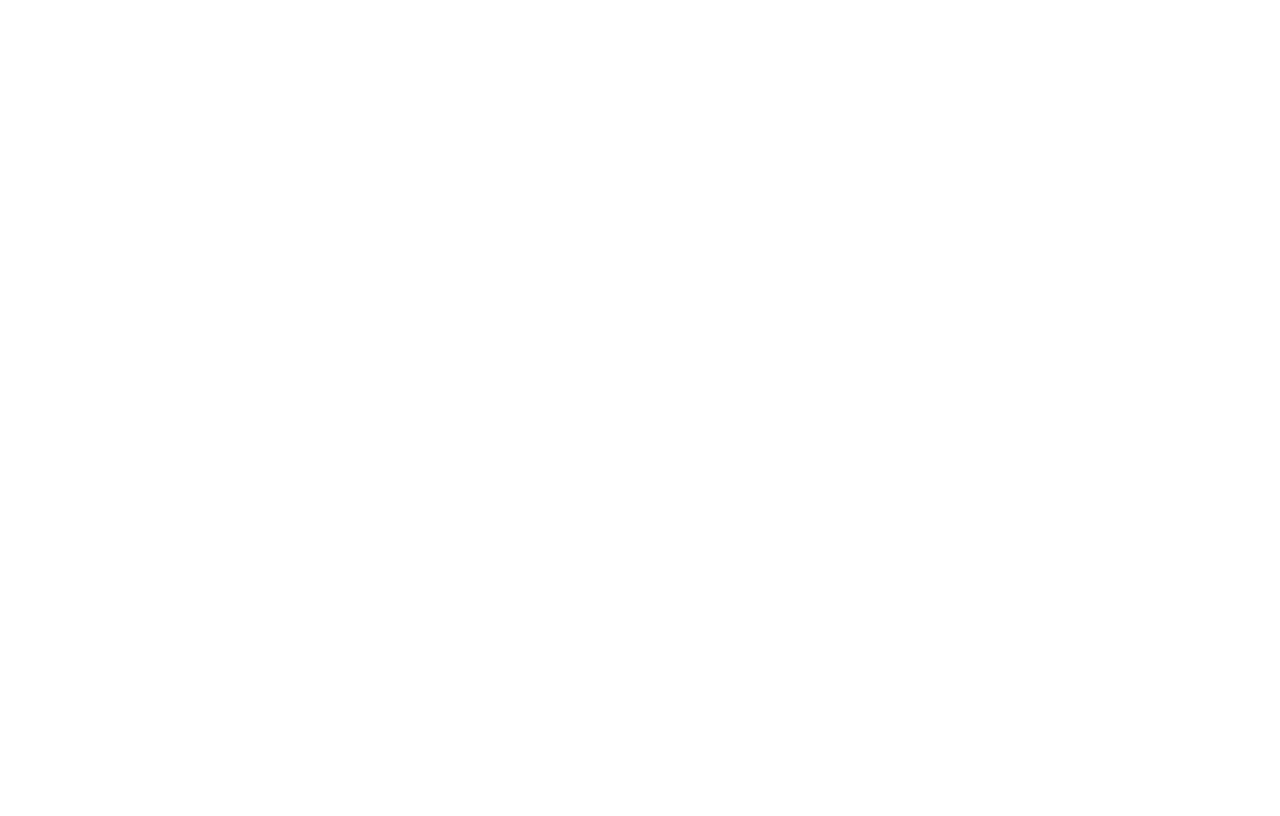
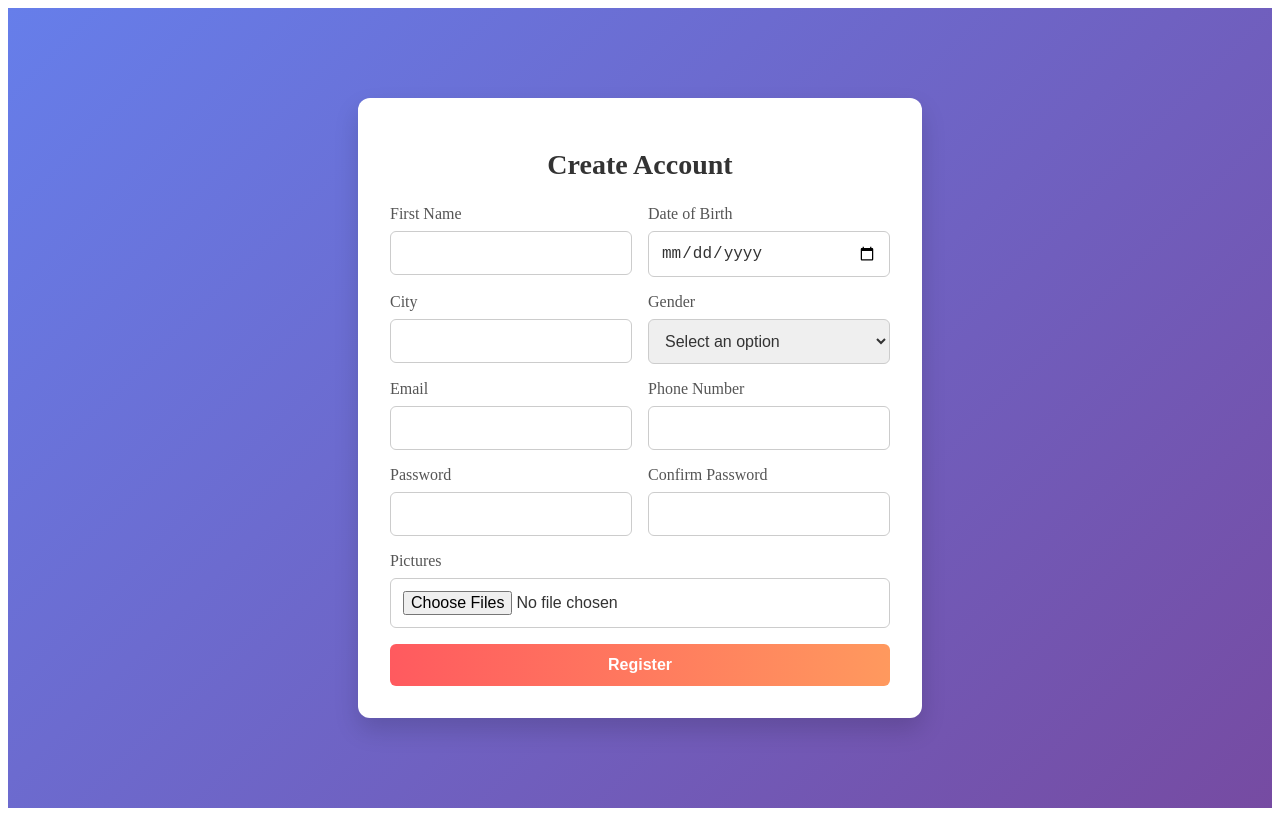
Before and after one commit to StephanieVDH/tinder-frontend, a Vue app: page /register in a window 1280 px wide. Built offline with nearby package versions, Linux system fonts and the light colour scheme.

Commit message:
Register page

```diff
--- a/package.json
+++ b/package.json
@@ -8,6 +8,8 @@
     "lint": "vue-cli-service lint"
   },
   "dependencies": {
+    "axios": "^1.11.0",
+    "bcrypt": "^6.0.0",
     "core-js": "^3.8.3",
     "vue": "^2.6.14",
     "vue-router": "^3.6.5"
--- /dev/null
+++ b/src/components/RegisterPage.vue
@@ -0,0 +1,207 @@
+<template>
+  <div class="register-page">
+    <div class="register-card">
+      <h1>Create Account</h1>
+      <form @submit.prevent="registerUser" enctype="multipart/form-data">
+        <div class="form-grid">
+          <div class="form-group">
+            <label for="firstName">First Name</label>
+            <input id="firstName" v-model="firstName" type="text" required />
+          </div>
+
+          <div class="form-group">
+            <label for="dob">Date of Birth</label>
+            <input id="dob" v-model="dob" type="date" required />
+          </div>
+
+          <div class="form-group">
+            <label for="city">City</label>
+            <input id="city" v-model="city" type="text" required />
+          </div>
+
+          <div class="form-group">
+            <label for="gender">Gender</label>
+            <select id="gender" v-model="gender" required>
+              <option disabled value="">Select an option</option>
+              <option>Male</option>
+              <option>Female</option>
+              <option>Non-binary</option>
+              <option>Other</option>
+            </select>
+          </div>
+
+          <div class="form-group">
+            <label for="email">Email</label>
+            <input id="email" v-model="email" type="email" required />
+          </div>
+
+          <div class="form-group">
+            <label for="phone">Phone Number</label>
+            <input id="phone" v-model="phone" type="tel" />
+          </div>
+
+          <div class="form-group">
+            <label for="password">Password</label>
+            <input id="password" v-model="password" type="password" minlength="8" required />
+          </div>
+
+          <div class="form-group">
+            <label for="confirmPassword">Confirm Password</label>
+            <input id="confirmPassword" v-model="confirmPassword" type="password" minlength="8" required />
+          </div>
+
+          <div class="form-group full-width">
+            <label for="pictures">Pictures</label>
+            <input
+              id="pictures"
+              type="file"
+              multiple
+              @change="handleFiles"
+              accept="image/*"
+            />
+          </div>
+
+          <button type="submit" class="full-width btn-primary">Register</button>
+        </div>
+      </form>
+    </div>
+  </div>
+</template>
+
+<script>
+export default {
+  name: 'RegisterPage',
+
+  data() {
+    return {
+      firstName: '',
+      dob: '',
+      city: '',
+      gender: '',
+      email: '',
+      phone: '',
+      password: '',
+      confirmPassword: '',
+      pictures: []
+    };
+  },
+
+  methods: {
+    handleFiles(event) {
+      this.pictures = Array.from(event.target.files);
+    },
+
+    async registerUser() {
+      // Client-side password match check
+      if (this.password !== this.confirmPassword) {
+        return alert("Passwords don't match.");
+      }
+
+      const formData = new FormData();
+      formData.append('firstName', this.firstName);
+      formData.append('dob', this.dob);
+      formData.append('city', this.city);
+      formData.append('gender', this.gender);
+      formData.append('email', this.email);
+      formData.append('phone', this.phone);
+      formData.append('password', this.password);
+      this.pictures.forEach(file => formData.append('pictures', file));
+
+      try {
+        const response = await fetch('http://localhost:3000/api/register', {
+          method: 'POST',
+          body: formData
+        });
+
+        if (!response.ok) {
+          let errorMessage = 'Registration failed.';
+          const errorData = await response.json().catch(() => null);
+          if (errorData && errorData.error) {
+            errorMessage = errorData.error;
+          }
+          throw new Error(errorMessage);
+        }
+
+        const data = await response.json();
+        alert(data.message);
+        this.$router.push('/login');
+      } catch (err) {
+        console.error(err);
+        alert(err.message);
+      }
+    }
+  }
+};
+</script>
+
+<style scoped>
+.register-page {
+  display: flex;
+  justify-content: center;
+  align-items: center;
+  min-height: 100vh;
+  background: linear-gradient(135deg, #667eea 0%, #764ba2 100%);
+}
+
+.register-card {
+  background: #ffffff;
+  padding: 2rem;
+  border-radius: 12px;
+  box-shadow: 0 12px 24px rgba(0, 0, 0, 0.15);
+  width: 100%;
+  max-width: 500px;
+}
+
+.register-card h1 {
+  text-align: center;
+  margin-bottom: 1.5rem;
+  color: #333333;
+  font-size: 1.75rem;
+}
+
+.form-grid {
+  display: grid;
+  grid-template-columns: repeat(2, 1fr);
+  gap: 1rem;
+}
+
+.form-group {
+  display: flex;
+  flex-direction: column;
+}
+
+label {
+  margin-bottom: 0.5rem;
+  color: #555555;
+  font-weight: 500;
+}
+
+input,
+select {
+  padding: 0.75rem;
+  border: 1px solid #cccccc;
+  border-radius: 6px;
+  font-size: 1rem;
+  color: #333333;
+}
+
+.btn-primary {
+  background: linear-gradient(90deg, #ff5a5f 0%, #ff995e 100%);
+  color: #ffffff;
+  border: none;
+  padding: 0.75rem;
+  font-size: 1rem;
+  font-weight: 600;
+  border-radius: 6px;
+  cursor: pointer;
+  transition: background 0.3s ease;
+}
+
+.btn-primary:hover {
+  background: linear-gradient(90deg, #e04a55 0%, #e08454 100%);
+}
+
+.full-width {
+  grid-column: 1 / -1;
+}
+</style>
--- a/src/router/index.js
+++ b/src/router/index.js
@@ -1,15 +1,23 @@
-import Vue from 'vue'
-import VueRouter from 'vue-router'
-import HomePage from '@/components/HomePage.vue'
+import Vue from 'vue';
+import Router from 'vue-router';
 
-Vue.use(VueRouter)
+import HomePage from '@/components/HomePage.vue';
+import RegisterPage from '@/components/RegisterPage.vue';
 
-const routes = [
-  { path: '/', name: 'Home', component: HomePage },
-  // later add: { path: '/login', name: 'Login', component: LoginPage }, etc.
-]
+Vue.use(Router);
 
-export default new VueRouter({
-  mode: 'history',
-  routes
-})
+export default new Router({
+  mode: 'history',    // optional, for clean URLs
+  routes: [
+    {
+      path: '/',
+      name: 'home',
+      component: HomePage,
+    },
+    {
+      path: '/register',
+      name: 'register',
+      component: RegisterPage,
+    },
+  ],
+});
--- a/vue.config.js
+++ b/vue.config.js
@@ -1,4 +1,3 @@
 const { defineConfig } = require('@vue/cli-service')
 module.exports = defineConfig({
-  transpileDependencies: true
-})
+  transpileDependencies: true})
```
Also changed, not shown: 1 other file (tests, documents, lock files or other folders).
